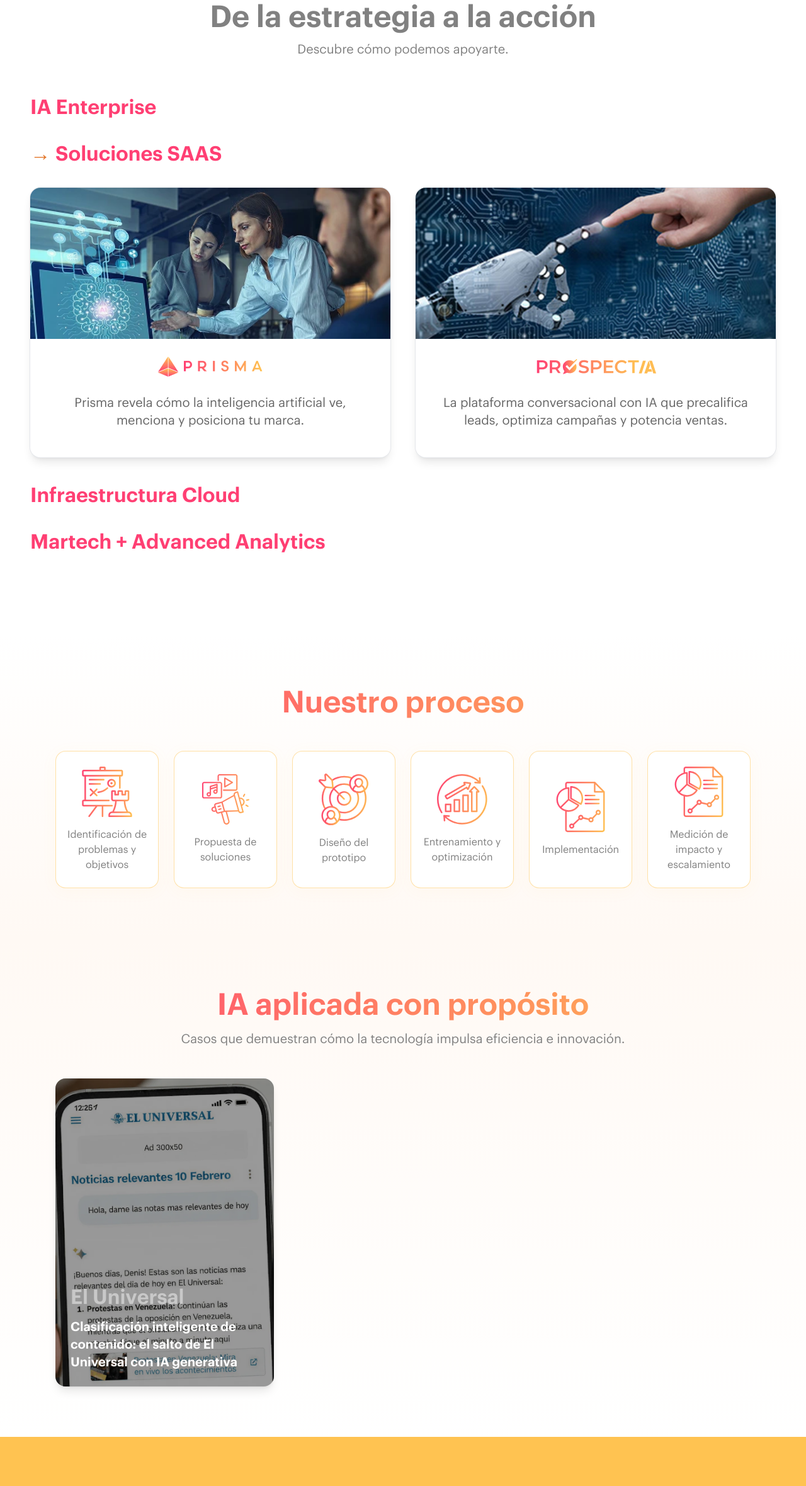
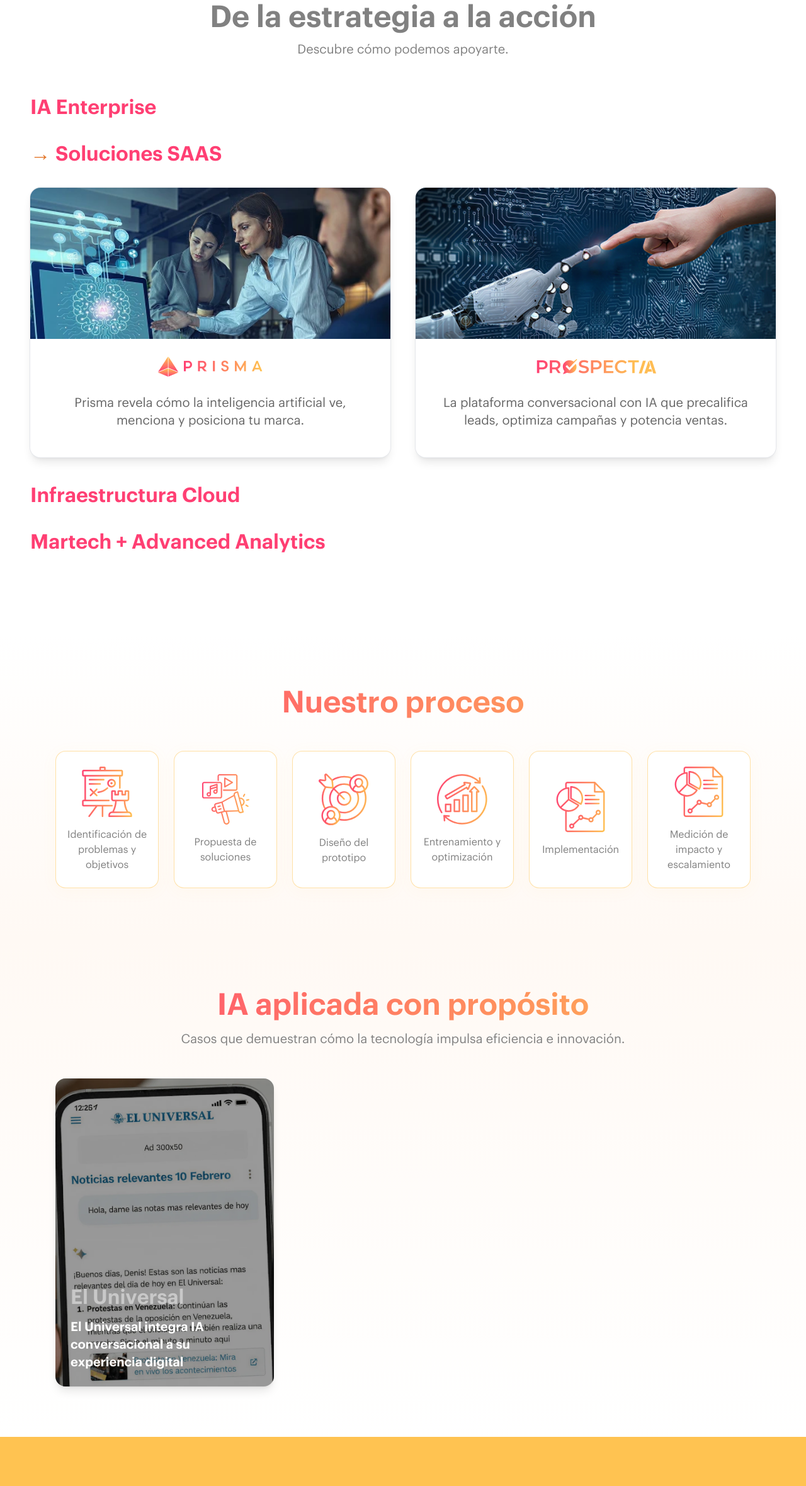
Before and after one commit to falarcon281096/attach-group, a Next.js app: page /galileo in a window 1280 px wide. Shown: the part 737-3096 px from the top of the page at 63% size. Built offline with nearby package versions, Linux system fonts and the light colour scheme.

Commit message:
casos de exito

```diff
--- a/src/app/attach-media/page.tsx
+++ b/src/app/attach-media/page.tsx
@@ -450,10 +450,10 @@
                 />
                 <div className="absolute bottom-0 left-0 right-0 p-4 md:p-6 bg-gradient-to-t from-black/70 to-transparent px-6 md:px-6">
                   <h3 className="text-lg md:text-xl font-bold mb-2" style={{ color: 'rgba(200, 200, 200, 1)' }}>
-                    <b>APUESTA TOTAL</b>
+                    <b>Apuesta total</b>
                   </h3>
                   <p className="text-sm md:text-base text-white">
-                    De la intención a la acción: programática que impulsa el número y valor de recargas
+                    Publicidad programática
                   </p>
                 </div>
               </Link>
--- a/src/app/galileo/page.tsx
+++ b/src/app/galileo/page.tsx
@@ -292,7 +292,7 @@
                                 El Universal
                             </h3>
                             <p className="text-[#FFFFFF] text-[20px] leading-[28px] font-semibold text-start">
-                                Clasificación inteligente de contenido: el salto de El Universal con IA generativa
+                                El Universal integra IA conversacional a su experiencia digital
                             </p>
                         </div>
                     </Link>
--- a/src/components/GalileoSolutions.tsx
+++ b/src/components/GalileoSolutions.tsx
@@ -142,7 +142,7 @@
                     {/* Tarjeta 2 */}
                     <article className="rounded-2xl  bg-white shadow-lg ring-1 ring-gray-200 overflow-hidden transition-all duration-300 hover:shadow-[0_20px_60px_rgba(255,63,115,0.25)] hover:scale-[1.02] hover:ring-2 hover:ring-[#FF3F73]">
                         <Image
-                            src="/images/galileo/imagen-2-galileo.jpg"
+                            src="/images/galileo/imagen-2-galileo.webp"
                             alt="PROSPECTA"
                             width={900}
                             height={600}
```
